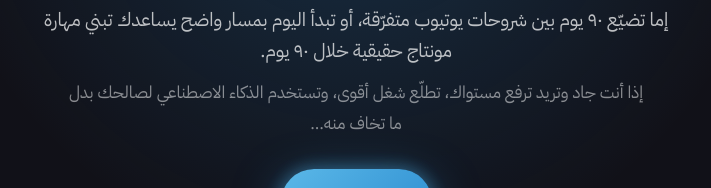
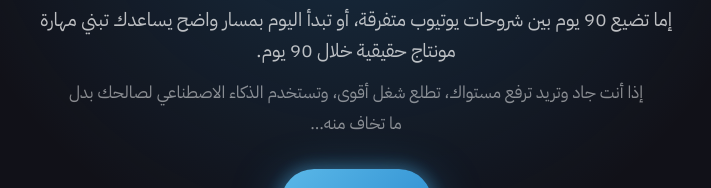
Before and after one commit to omarthamen/thameen-landing, a plain HTML site: page index.html in a window 1280 px wide. Shown: the part 6554-6742 px from the top of the page, 284-995 px from the left. Drawn offline with Linux system fonts and the light colour scheme; no server answers.

Commit message:
CTA: نص حرفي مطابق لصياغة عمر

```diff
--- a/index.html
+++ b/index.html
@@ -386,11 +386,11 @@
   <section class="cta">
     <h2 class="cta-title">الآن معاك خيارين</h2>
     <p class="cta-sub">
-      إما تضيّع ٩٠ يوم بين شروحات يوتيوب متفرّقة، أو تبدأ اليوم بمسار واضح يساعدك تبني
-      مهارة مونتاج حقيقية خلال ٩٠ يوم.
+      إما تضيع 90 يوم بين شروحات يوتيوب متفرقة، أو تبدأ اليوم بمسار واضح يساعدك تبني
+      مهارة مونتاج حقيقية خلال 90 يوم.
     </p>
     <p class="cta-sub2">
-      إذا أنت جاد وتريد ترفع مستواك، تطلّع شغل أقوى، وتستخدم الذكاء الاصطناعي لصالحك
+      إذا أنت جاد وتريد ترفع مستواك، تطلع شغل أقوى، وتستخدم الذكاء الاصطناعي لصالحك
       بدل ما تخاف منه…
     </p>
     <a class="btn btn-primary btn-lg" href="https://wa.me/9647518838203?text=%D9%85%D8%B1%D8%AD%D8%A8%D9%8B%D8%A7%20%D8%A7%D9%86%D8%A7%20%D8%AC%D8%A7%D9%87%D8%B2%20%D9%84%D8%AA%D8%AD%D8%AF%D9%8A%20%D9%A9%D9%A0%20%D9%8A%D9%88%D9%85%20%D9%84%D8%A7%D8%AD%D8%AA%D8%B1%D8%A7%D9%81%20%D8%A7%D9%84%D9%85%D9%88%D9%86%D8%AA%D8%A7%D8%AC" target="_blank" rel="noopener">
```
